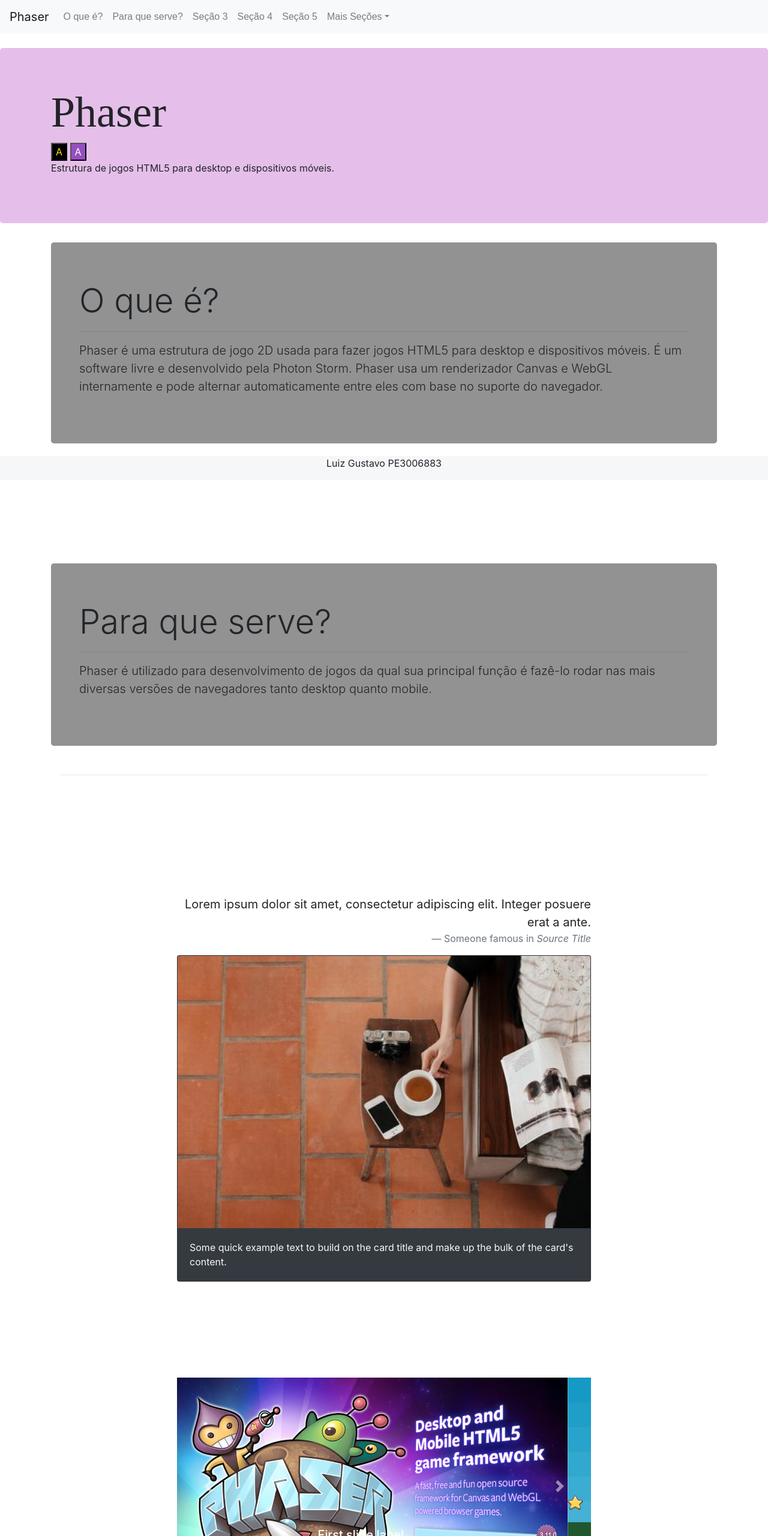
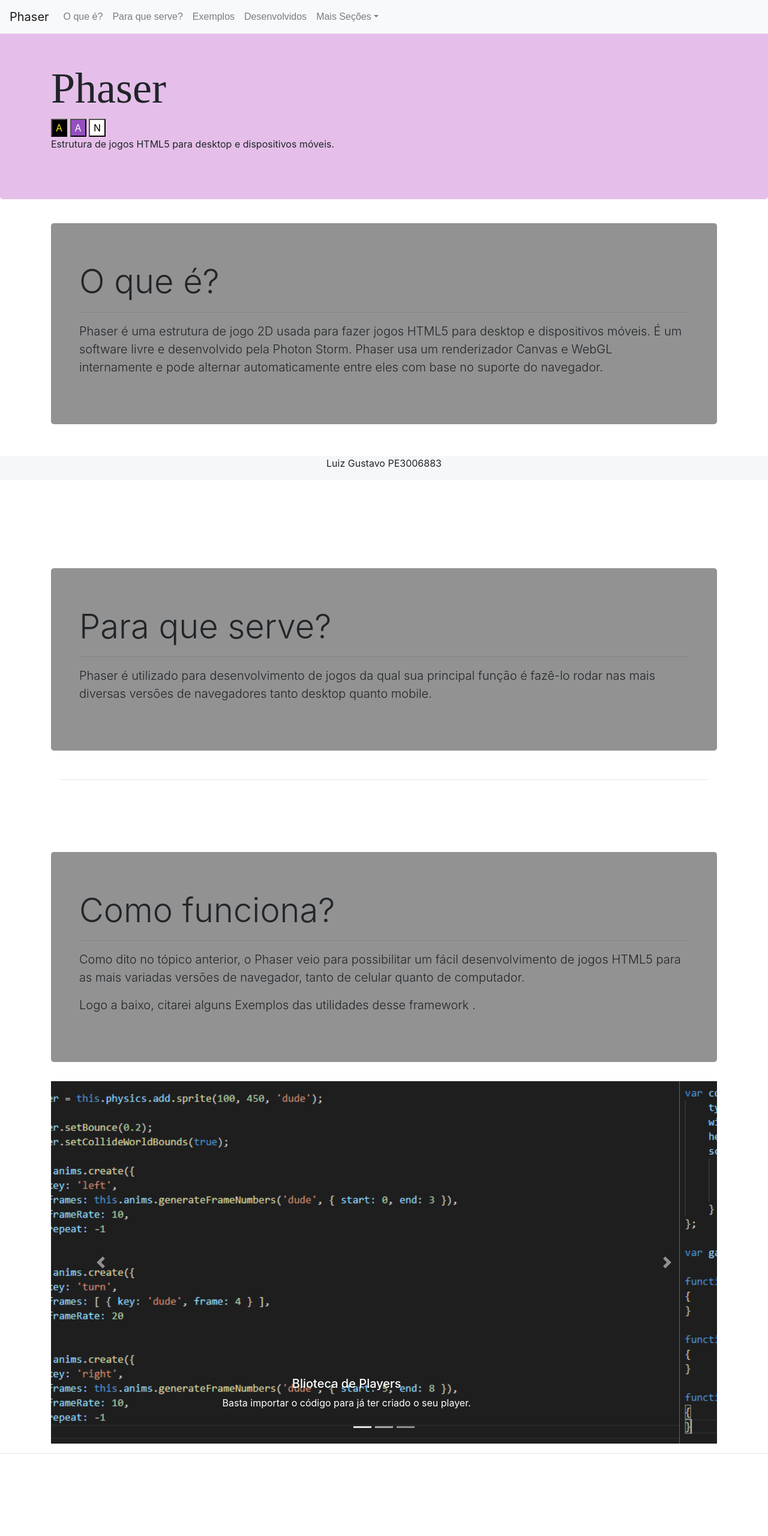
Before and after one commit to LuizIwasaki/phaser, a plain HTML site: page index.html in a window 1280 px wide. Shown: the top 2560 px of the page at 60% size. Drawn offline with nearby package versions, Linux system fonts and the light colour scheme.

Commit message:
Add files via upload

```diff
--- a/index.css
+++ b/index.css
@@ -2,6 +2,8 @@ body {
     padding-top: 5em;
     background-color: rgb(255, 255, 255);
     background-size: cover;
+    margin:0;
+    padding:0;
 
 }
 
@@ -21,11 +23,20 @@ main{
     text-align: center;
     z-index: 100;
 }
-.cor-alto-contraste
+.first-color
 {
     background-color: rgb(0, 0, 0);
     color: rgb(255, 231, 17);
     border-color: black;
+}
+.secondcolor
+{
+    background-color: rgba(127, 47, 180, 0.774);
+    color: rgb(255, 255, 255);
+}
+.threecolor
+{
+
 }
 #firstContraste
 {
@@ -44,11 +55,16 @@ main{
     border: -19px;
     text-align: justify;
 }
-.secondcolor
+#normalContraste
 {
-    background-color: rgba(127, 47, 180, 0.774);
-    color: rgb(255, 255, 255);
+    text-decoration: none;
+    background-color: rgb(255, 255, 255);
+    color: black;
+    border-radius: 2%;
+    border: -19px;
+    text-align: justify;
 }
+
 .banner-secao1
 {
     background-color: black;
@@ -65,9 +81,20 @@ main{
 }
 #secao3
 {
-    margin-top: 20vh;
+    margin-top: 5vh;
 }
 #secao4
 {
     margin-top: 20vh;
 }
+.featurette-divider
+{
+    width: 100%;
+}
+#info{
+   display: inline-block;
+}
+.jumbotron
+{
+    margin-top: 5vh;
+}
--- a/index.html
+++ b/index.html
@@ -6,12 +6,19 @@
   <title>Phaser </title>
   <meta name="viewport" content="width=device-width, initial-scale=1">
   <!-- CSS only -->
-<link rel="stylesheet" href="https://stackpath.bootstrapcdn.com/bootstrap/4.5.2/css/bootstrap.min.css" integrity="sha384-JcKb8q3iqJ61gNV9KGb8thSsNjpSL0n8PARn9HuZOnIxN0hoP+VmmDGMN5t9UJ0Z" crossorigin="anonymous">
+  <link rel="stylesheet" href="https://stackpath.bootstrapcdn.com/bootstrap/4.5.2/css/bootstrap.min.css"
+    integrity="sha384-JcKb8q3iqJ61gNV9KGb8thSsNjpSL0n8PARn9HuZOnIxN0hoP+VmmDGMN5t9UJ0Z" crossorigin="anonymous">
 
   <!-- JS, Popper.js, and jQuery -->
-<script src="https://code.jquery.com/jquery-3.5.1.slim.min.js" integrity="sha384-DfXdz2htPH0lsSSs5nCTpuj/zy4C+OGpamoFVy38MVBnE+IbbVYUew+OrCXaRkfj" crossorigin="anonymous"></script>
-<script src="https://cdn.jsdelivr.net/npm/popper.js@1.16.1/dist/umd/popper.min.js" integrity="sha384-9/reFTGAW83EW2RDu2S0VKaIzap3H66lZH81PoYlFhbGU+6BZp6G7niu735Sk7lN" crossorigin="anonymous"></script>
-<script src="https://stackpath.bootstrapcdn.com/bootstrap/4.5.2/js/bootstrap.min.js" integrity="sha384-B4gt1jrGC7Jh4AgTPSdUtOBvfO8shuf57BaghqFfPlYxofvL8/KUEfYiJOMMV+rV" crossorigin="anonymous"></script>
+  <script src="https://code.jquery.com/jquery-3.5.1.slim.min.js"
+    integrity="sha384-DfXdz2htPH0lsSSs5nCTpuj/zy4C+OGpamoFVy38MVBnE+IbbVYUew+OrCXaRkfj"
+    crossorigin="anonymous"></script>
+  <script src="https://cdn.jsdelivr.net/npm/popper.js@1.16.1/dist/umd/popper.min.js"
+    integrity="sha384-9/reFTGAW83EW2RDu2S0VKaIzap3H66lZH81PoYlFhbGU+6BZp6G7niu735Sk7lN"
+    crossorigin="anonymous"></script>
+  <script src="https://stackpath.bootstrapcdn.com/bootstrap/4.5.2/js/bootstrap.min.js"
+    integrity="sha384-B4gt1jrGC7Jh4AgTPSdUtOBvfO8shuf57BaghqFfPlYxofvL8/KUEfYiJOMMV+rV"
+    crossorigin="anonymous"></script>
   <script src="https://ajax.googleapis.com/ajax/libs/jquery/3.5.1/jquery.min.js"></script>
 
 
@@ -24,8 +31,8 @@
 <body>
   <nav class="navbar navbar-expand-lg navbar-light fixed-top bg-light" id="navbar">
     <a class="navbar-brand" href="#">Phaser</a>
-        <button class="navbar-toggler" type="button" data-toggle="collapse" data-target="#nav"
-            aria-controls="nav" aria-expanded="false" aria-label="Toggle navigation">
+    <button class="navbar-toggler" type="button" data-toggle="collapse" data-target="#nav" aria-controls="nav"
+      aria-expanded="false" aria-label="Toggle navigation">
       <span class="navbar-toggler-icon"></span>
     </button>
 
@@ -40,20 +47,17 @@
           <a class="nav-link" href="#" id="Secao2"> Para que serve?</a>
         </li>
         <li class="nav-item">
-                    <a class="nav-link" href="#" id="Secao3"> Seção 3</a>
+          <a class="nav-link" href="#" id="Secao3"> Exemplos</a>
         </li>
         <li class="nav-item">
-                    <a class="nav-link" href="#" id="Secao4"> Seção 4</a>
-                </li>
-                <li class="nav-item">
-                    <a class="nav-link" href="#" id="Secao5"> Seção 5</a>
+          <a class="nav-link" href="#" id="Secao4"> Desenvolvidos</a>
         </li>
 
         <li class="nav-item dropdown">
-                    <a class="nav-link dropdown-toggle" href="#" id="dropdown01" data-toggle="dropdown"
-                        aria-haspopup="true" aria-expanded="false">Mais Seções</a>
+          <a class="nav-link dropdown-toggle" href="#" id="dropdown01" data-toggle="dropdown" aria-haspopup="true"
+            aria-expanded="false">Mais Seções</a>
           <div class="dropdown-menu" aria-labelledby="dropdown01">
-                        <a class="dropdown-item" href="#">Seção 6</a>
+            <a class="dropdown-item" id="Secao5" href="#">Formulário de Interesse</a>
             <a class="dropdown-item" href="#">Seção 7</a>
             <a class="dropdown-item" href="#">Seção 8</a>
             <a class="dropdown-item" href="#">Seção 9</a>
@@ -68,8 +72,9 @@
     <div class="jumbotron" style="background-color: rgba(202, 124, 209, 0.486);">
       <div class="container">
         <h1 class="display-3" style="font-family:serif  ;">Phaser</h1>
-                <input type="button" value="A" href="#"  id="firstContraste" >
-                <input type="button" value="A" href="#"  id="secondContraste" >
+        <input type="button" value="A" href="#" id="firstContraste">
+        <input type="button" value="A" href="#" id="secondContraste">
+        <input type="button" value="N" href="#" id="normalContraste">
         <p>Estrutura de jogos HTML5 para desktop e dispositivos móveis.</p>
       </div>
     </div>
@@ -81,9 +86,11 @@
 
           <h1 class="text-justify display-4">O que é?</h1>
           <hr class="featurette-divider">
-                <p class="lead">Phaser é uma estrutura de jogo 2D usada para fazer jogos HTML5 para desktop e dispositivos móveis.
+          <p class="lead">Phaser é uma estrutura de jogo 2D usada para fazer jogos HTML5 para desktop e dispositivos
+            móveis.
             É um software livre e desenvolvido pela Photon Storm.
-                  Phaser usa um renderizador Canvas e WebGL internamente e pode alternar automaticamente entre eles com base no suporte do navegador.  </p>
+            Phaser usa um renderizador Canvas e WebGL internamente e pode alternar automaticamente entre eles com base
+            no suporte do navegador. </p>
 
         </div>
       </div>
@@ -91,12 +98,14 @@
 
       <div class="container" id="secao2">
         <div class="row">
+
           <div id="banner1" class="jumbotron" style="background-color: rgb(146, 146, 146);">
             <div class="container">
 
               <h1 class="text-justify display-4">Para que serve?</h1>
               <hr class="featurette-divider">
-                    <p class="lead">Phaser é utilizado para desenvolvimento de jogos da qual sua principal função é fazê-lo rodar nas mais diversas versões
+              <p class="lead">Phaser é utilizado para desenvolvimento de jogos da qual sua principal função é fazê-lo
+                rodar nas mais diversas versões
                 de navegadores tanto desktop quanto mobile. </p>
 
             </div>
@@ -106,28 +115,85 @@
         <hr class="featurette-divider">
         <br>
 
+
+
+
+            </div>
+          </div>
+
         <div class="container" id="secao3">
           <div class="row">
-                <div class="col-2"></div>
-                <div class="col-8">
-                    <blockquote class="blockquote text-right">
-                        <p class="mb-0">Lorem ipsum dolor sit amet, consectetur adipiscing elit. Integer posuere erat a ante.</p>
-                        <footer class="blockquote-footer">Someone famous in <cite title="Source Title">Source Title</cite></footer>
-                      </blockquote>
-                    <div class="card bg-dark text-light">
-                        <img src="cafe-picsum.jpg" class="card-img-top" alt="...">
-                        <div class="card-body">
-                          <p class="card-text">Some quick example text to build on the card title and make up the bulk of the card's content.</p>
+            <div class="col-12"></div>
+            <div class="col-12">
+              <div id="banner1" class="jumbotron" style="background-color: rgb(146, 146, 146);">
+                <div class="container">
+              <h2 id="info  " class="text-justify display-4">Como funciona?</h2>
+                <hr class="featurette-divider">
+                <p class="lead"> Como dito no tópico anterior, o Phaser veio para possibilitar um fácil desenvolvimento de jogos HTML5
+                  para as mais variadas versões de navegador, tanto de celular quanto de computador.
+                  </p>
+                  <p class="lead">Logo a baixo, citarei alguns Exemplos das utilidades desse framework  .</p>
+                </div>
+              </div>
+              <div id="carousel" class="carousel slide" data-ride="carousel">
+                <ol class="carousel-indicators">
+                  <li data-target="#carousel" data-slide-to="1" class="active"></li>
+                  <li data-target="#carousel" data-slide-to="2"></li>
+                  <li data-target="#carousel" data-slide-to="3"></li>
+                </ol>
+                <div class="carousel-inner">
+                  <div class="carousel-item active">
+                    <img src="screenshot1.png" class="d-block w-100" alt="...">
+                    <div class="carousel-caption d-none d-md-block">
+                      <h5>Blioteca de Players</h5>
+                      <p>Basta importar o código para já ter criado o seu player.</p>
+                    </div>
+
+
+                  </div>
+                  <div class="carousel-item">
+                    <img src="Screenshot_2.png" class="d-block w-100" alt="...">
+                    <div class="carousel-caption d-none d-md-block">
+                      <h5>Second slide label</h5>
+                      <p>Carrosel de imagens.</p>
+                    </div>
+                  </div>
+                  <div class="carousel-item">
+                    <img src="Screenshot_3.png" class="d-block w-100" alt="...">
+                    <div class="carousel-caption d-none d-md-block">
+                      <h5>Third slide label</h5>
+                      <p>Praesent commodo cursus magna, vel scelerisque nisl consectetur.</p>
                     </div>
                   </div>
                 </div>
+                <a class="carousel-control-prev" href="#carousel" role="button" data-slide="prev">
+                  <span class="carousel-control-prev-icon" aria-hidden="true"></span>
+                  <span class="sr-only">Previous</span>
+                </a>
+                <a class="carousel-control-next" href="#carousel" role="button" data-slide="next">
+                  <span class="carousel-control-next-icon" aria-hidden="true"></span>
+                  <span class="sr-only">Next</span>
+                </a>
               </div>
             </div>
 
+
+
+
+
+
+</div>
+</div>
+
+<hr class="featurette-divider">
+<br>
+
+
+
               <div class="container" id="secao4">
                 <div class="row">
-              <div class="col-8"></div>
-              <div class="col-8 mx-auto">
+                  <div class="col-12"></div>
+                  <div class="col-12">
                     <div id="carousel" class="carousel slide" data-ride="carousel">
                       <ol class="carousel-indicators">
                         <li data-target="#carousel" data-slide-to="1" class="active"></li>
@@ -169,8 +235,9 @@
                       </a>
                     </div>
                   </div>
-          </div>
-      </div>
+
+
+
 
 
 
@@ -183,7 +250,7 @@
   </main>
 
   <footer class="rodape">
-        <p>Luiz  Gustavo PE3006883</p>
+    <p>Luiz Gustavo PE3006883</p>
   </footer>
 
 
```
Also changed, not shown: trabalho_final.js (+7 -6 lines), Screenshot_2.png (added), Screenshot_3.png (added), screenshot1.png (added). Lines whose indentation alone changed are shown as unchanged.
